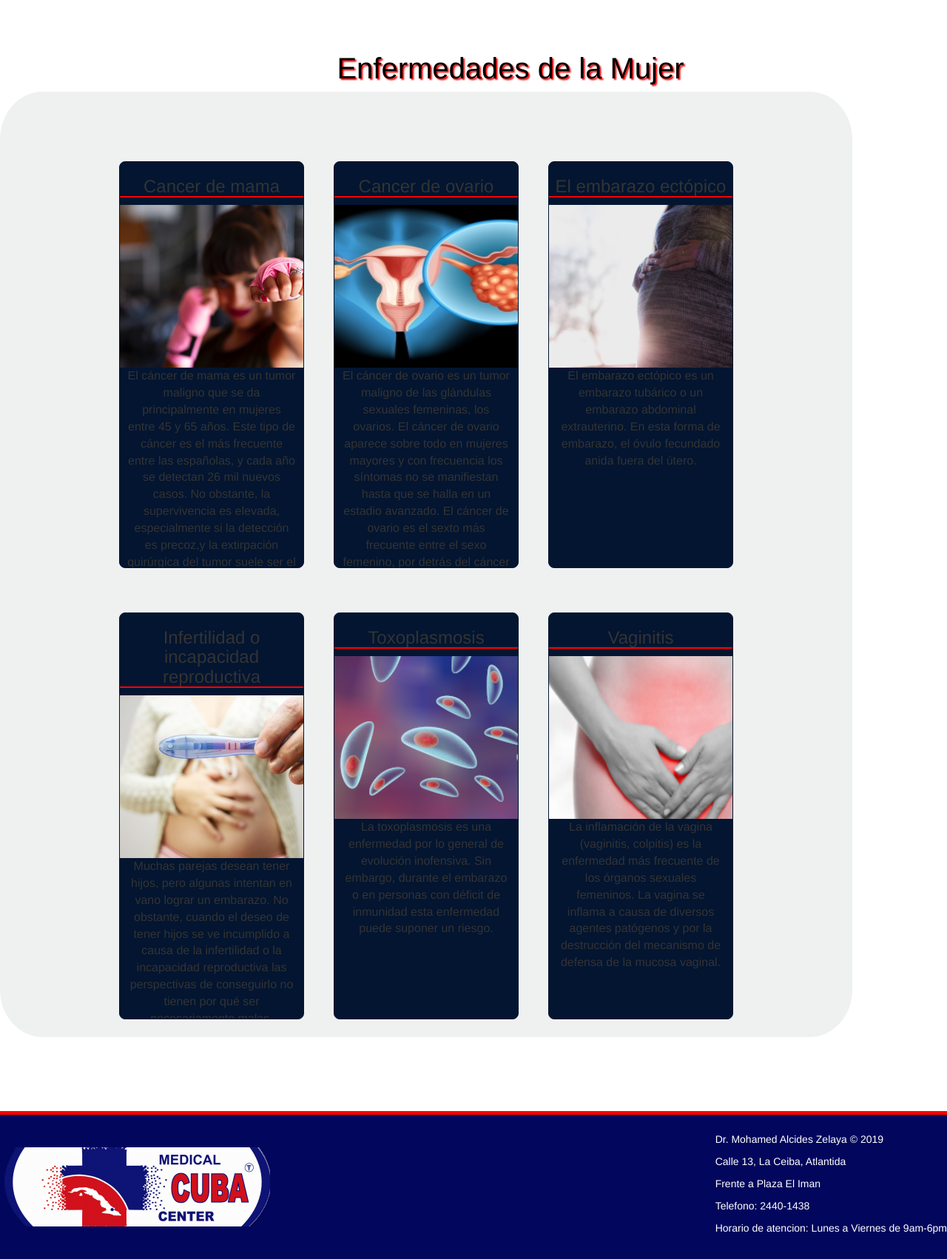
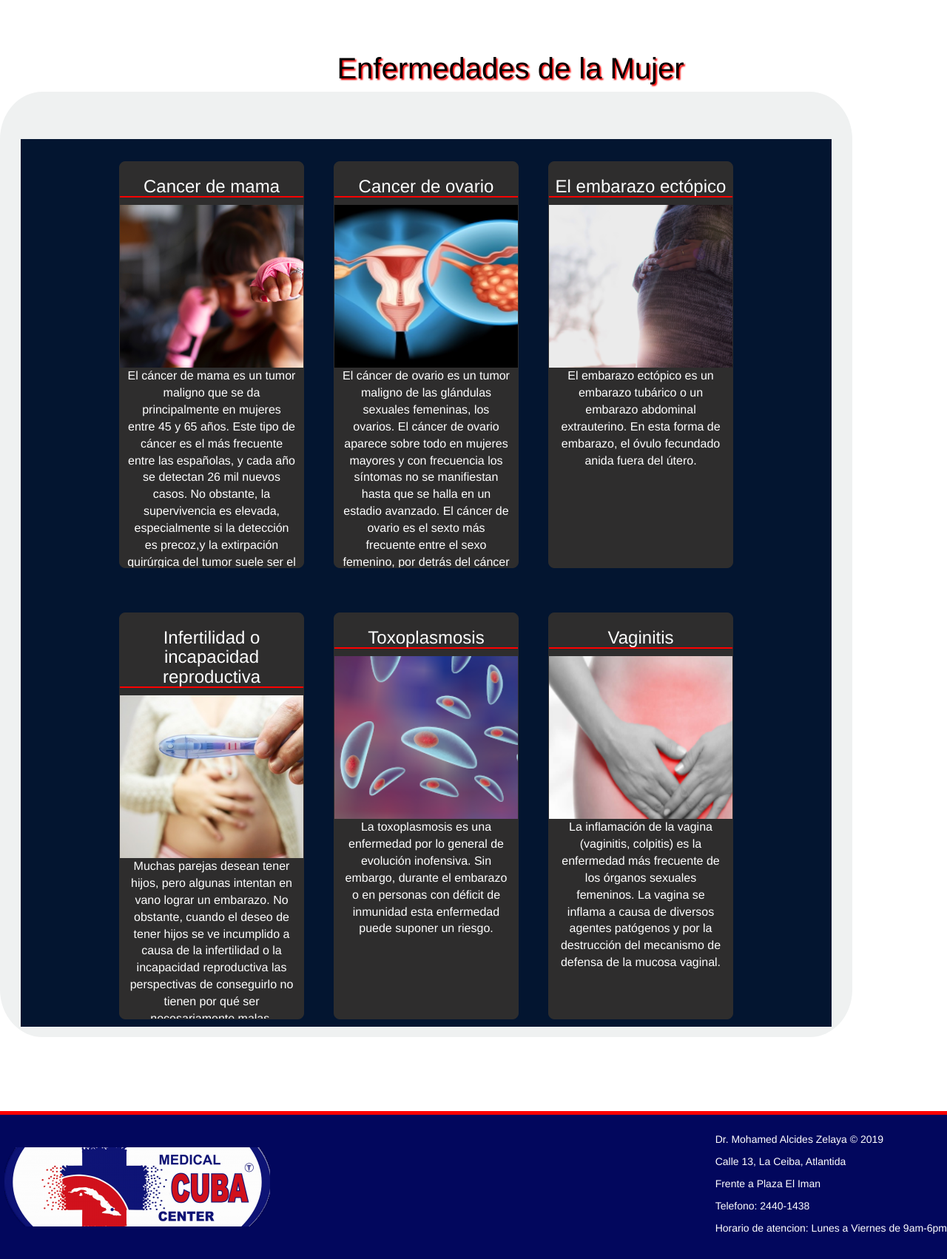
Before and after one commit to Mariosan24/NuevoYUltimoRepositorio, a PHP site: page /nw/index.php?page=enfermedades in a window 1280 px wide. Shown: the part 65-1767 px from the top of the page at 74% size. Run offline with PHP 8.4, Linux system fonts and the light colour scheme.

Commit message:
EnfeWoman

```diff
--- a/public/css/enfermedades.css
+++ b/public/css/enfermedades.css
@@ -2,7 +2,7 @@
 
 :root{
     --primario:#346beb;
-    --borde:#7ebbf7;
+    --borde:rgb(46, 45, 45);
     --secundario:#eff1f1;
     --oscuro:#1315ab;
     --sombra: 0 1px 5px rgba(241, 0, 0, 0.87);
@@ -154,8 +154,8 @@ article{
     box-shadow: 3px 3px 5px ,var(--borde);
     margin-bottom: 100px;
     display: flex;
+    align-items: center;
     border-color: var(--borde);
-
 }
 
 
@@ -169,6 +169,7 @@ article{
     justify-content: center;
     margin: auto;
     margin-top: 50px;
+    background-color: rgb(3, 21, 48);
 
 }
 .enfe .infor{
@@ -180,10 +181,11 @@ article{
     margin: 20px;
     text-align: center;
     transition: all 0.25s;
-    background-color:rgb(3, 21, 48);
+    background-color:var(--borde);
     border: solid 0.5px;
-    border-color: rgb(3, 21, 48);
+    border-color: var(--borde);
     margin-top: 30px;
+    color: white;
 
 }
 
```
